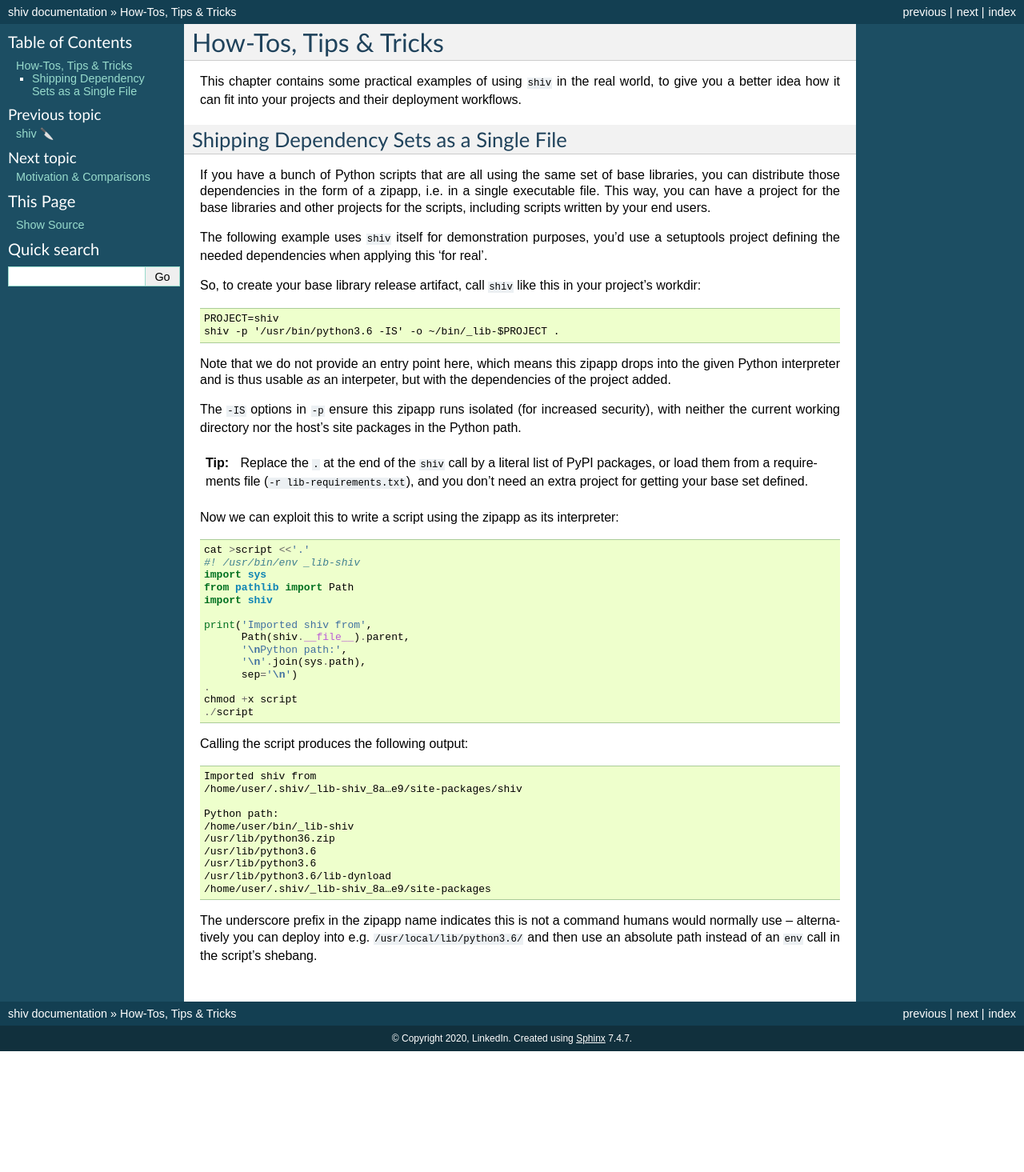
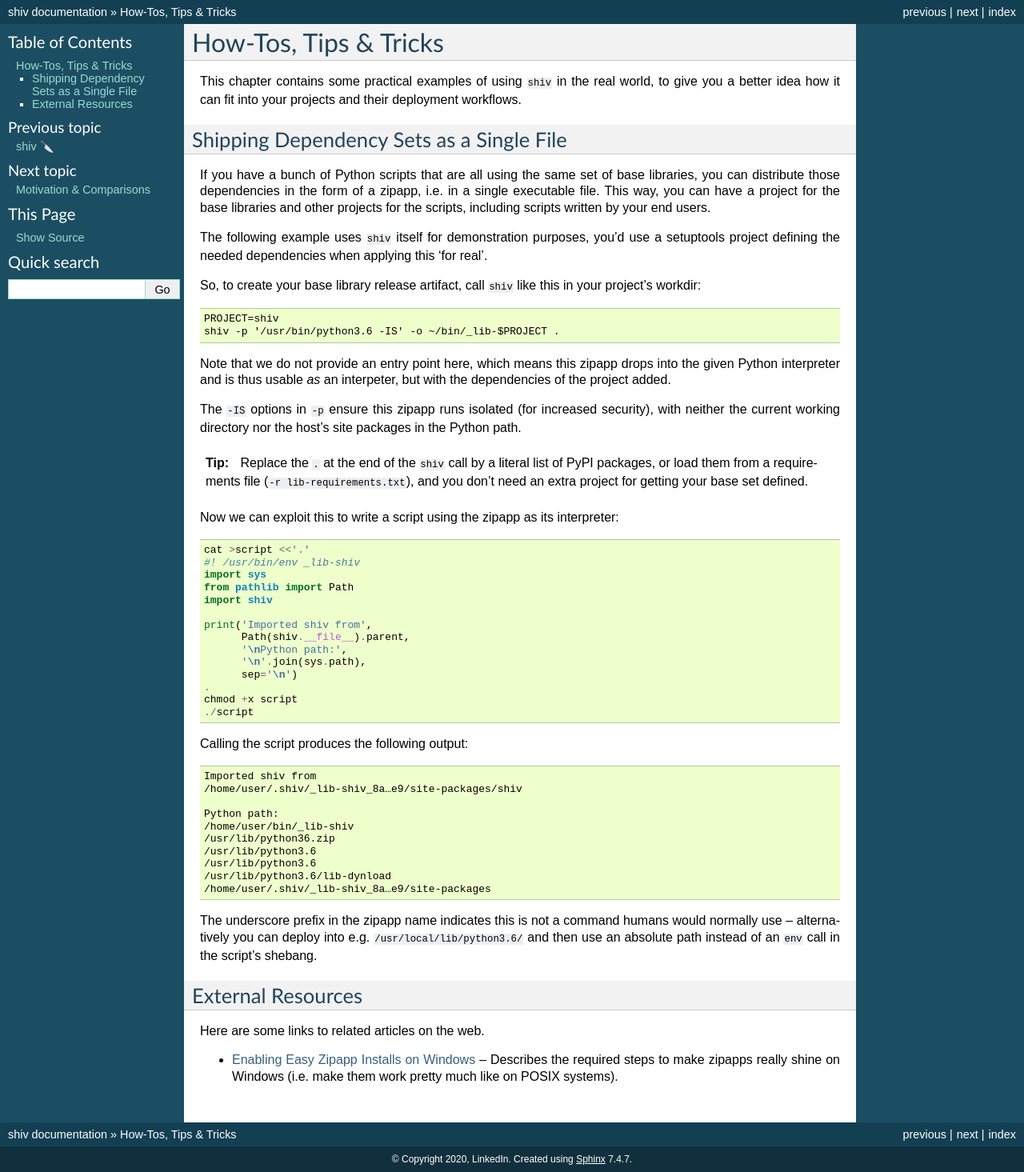
Before and after one commit to linkedin/shiv, a Sphinx documentation site: the page built from docs/how-tos.rst, in a window 1280 px wide. Shown: the whole page at 80% size. Built offline with Sphinx 7.4.7, drawn with Linux system fonts in a browser that asks for light colours; pages that are not in the unit, such as notebooks, are missing from menus; before the commit the page ends 1314 px from its top, so only the background shows below that.

Commit message:
how-to: Enabling Easy Zipapp Installs on Windows

```diff
--- a/docs/how-tos.rst
+++ b/docs/how-tos.rst
@@ -76,3 +76,14 @@ The underscore prefix in the zipapp name indicates this is not a command
 humans would normally use – alternatively you can deploy into e.g.
 ``/usr/local/lib/python3.6/`` and then use an absolute path instead of
 an ``env`` call in the script's shebang.
+
+
+External Resources
+==================
+
+Here are some links to related articles on the web.
+
+* `Enabling Easy Zipapp Installs on Windows`_ – Describes the required steps to make zipapps really shine on Windows (i.e. make them work pretty much like on POSIX systems).
+
+
+.. _`Enabling Easy Zipapp Installs on Windows`: https://py-generic-project.readthedocs.io/en/latest/installing.html#enabling-easy-zipapp-installs-on-windows
```
